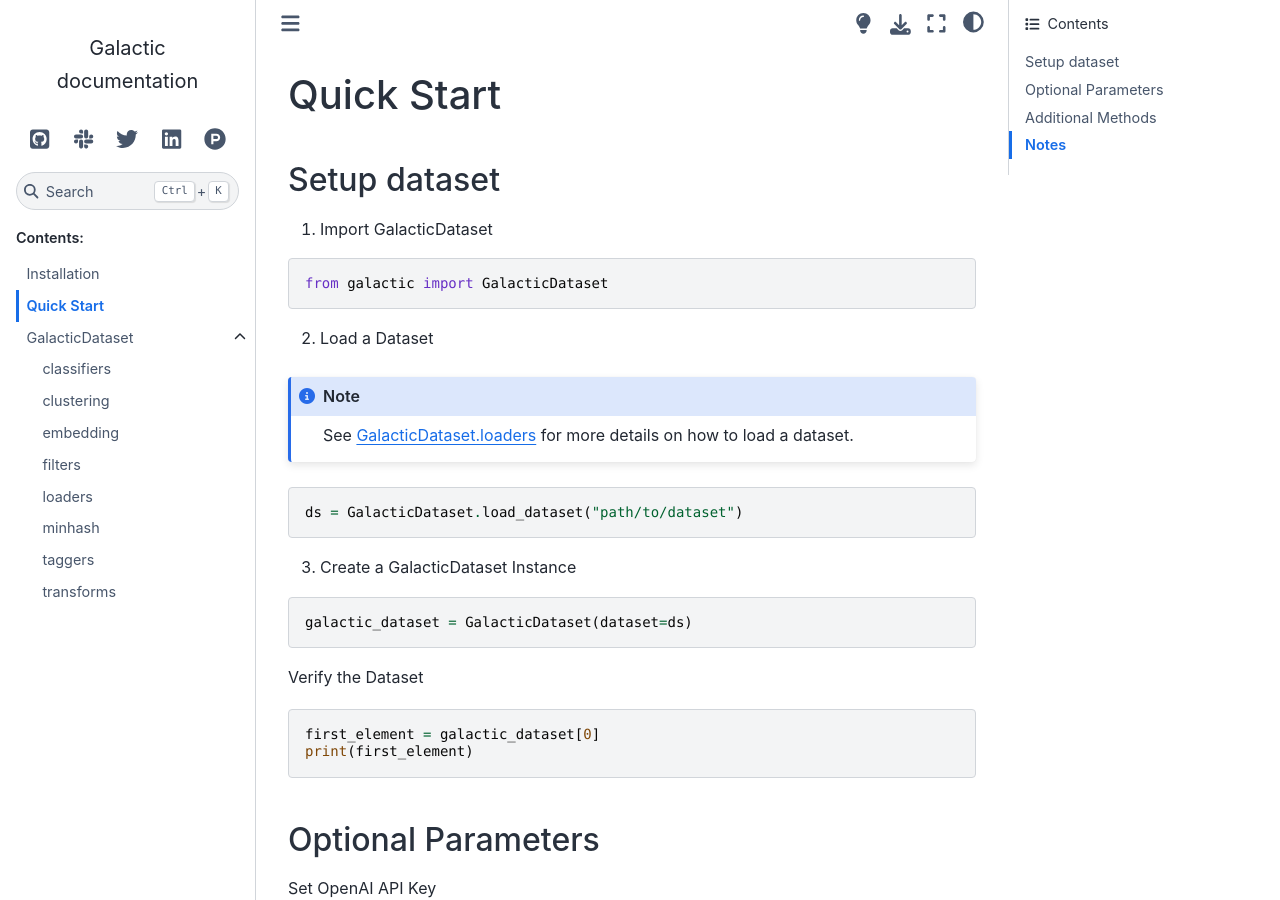
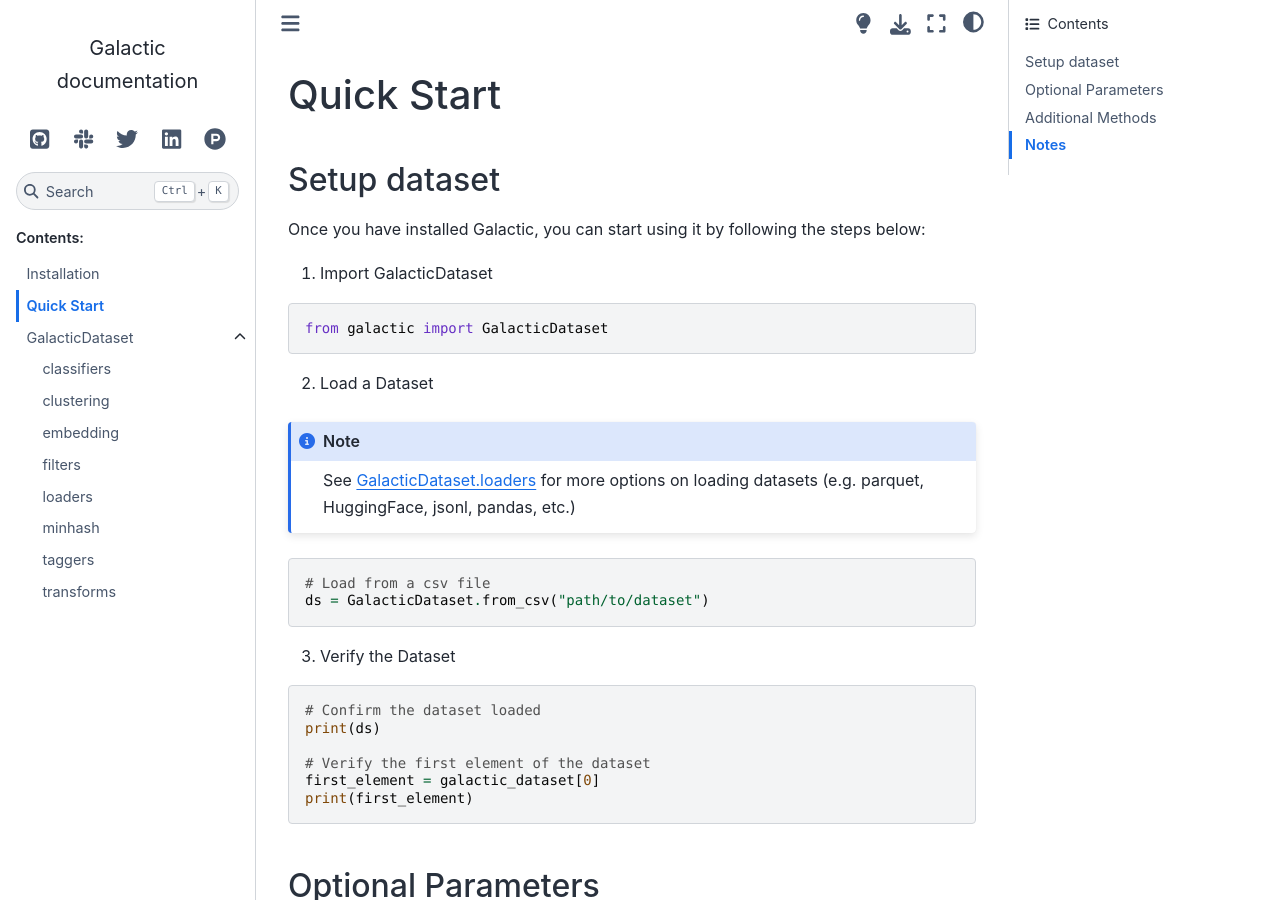
Before and after one commit to taylorai/galactic, a Sphinx documentation site: the page built from docs/quickstart.rst, in a window 1280 px wide and 900 px high. Built offline with Sphinx 7.4.7 and the Sphinx Book theme 1.1.4, drawn with Linux system fonts in a browser that asks for light colours.

Commit message:
quick start updates

```diff
--- a/docs/quickstart.rst
+++ b/docs/quickstart.rst
@@ -3,6 +3,7 @@ Quick Start
 
 Setup dataset
 -------------------
+Once you have installed Galactic, you can start using it by following the steps below:
 
 1. Import GalacticDataset
 
@@ -14,24 +15,21 @@ Setup dataset
 2. Load a Dataset
 
 .. note::
-      See :doc:`GalacticDataset.loaders <loaders>` for more details on how to load a dataset.
+      See :doc:`GalacticDataset.loaders <loaders>` for more options on loading datasets (e.g. parquet, HuggingFace, jsonl, pandas, etc.)
 
 .. code:: python
 
-   ds = GalacticDataset.load_dataset("path/to/dataset")
+   # Load from a csv file
+   ds = GalacticDataset.from_csv("path/to/dataset")
 
-3. Create a GalacticDataset Instance
-
+3. Verify the Dataset
 
 .. code:: python
 
-   galactic_dataset = GalacticDataset(dataset=ds)
+   # Confirm the dataset loaded
+   print(ds)
 
-
-Verify the Dataset
-
-.. code:: python
-
+   # Verify the first element of the dataset
    first_element = galactic_dataset[0]
    print(first_element)
 
```
